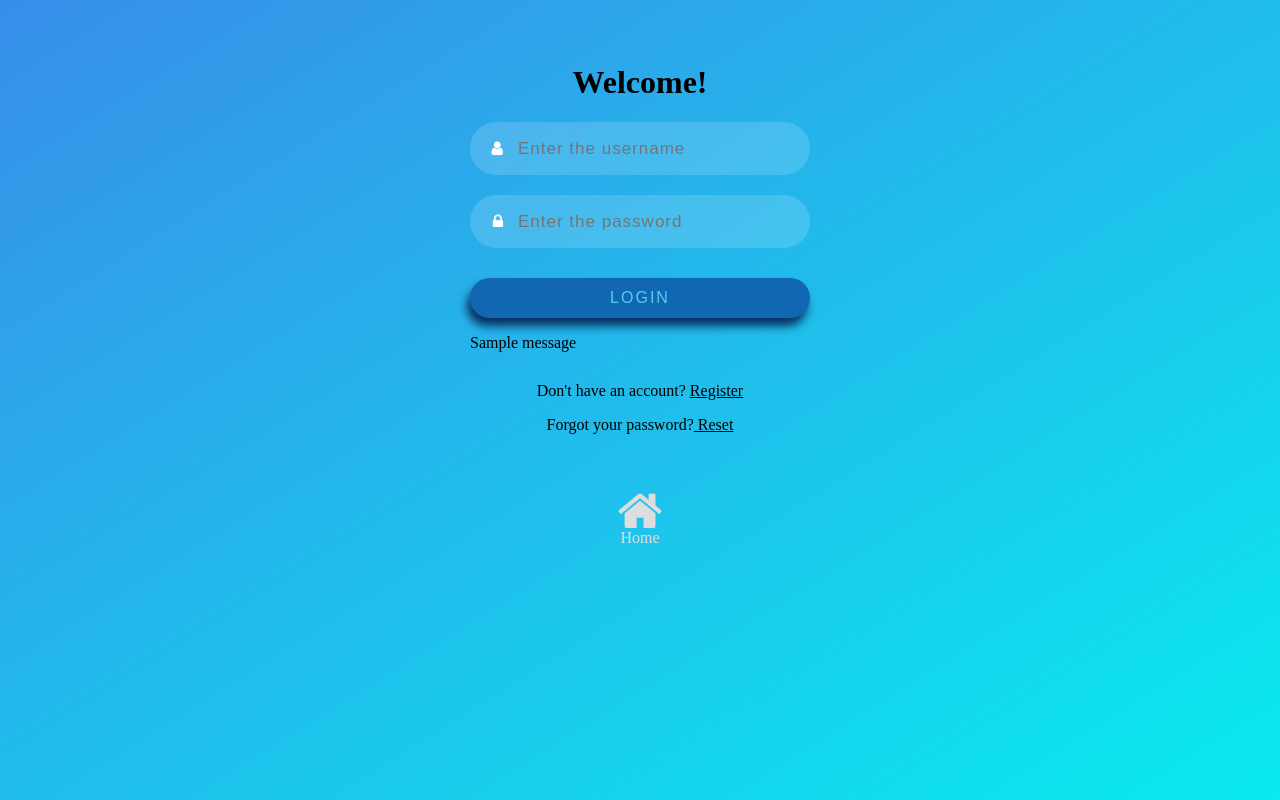
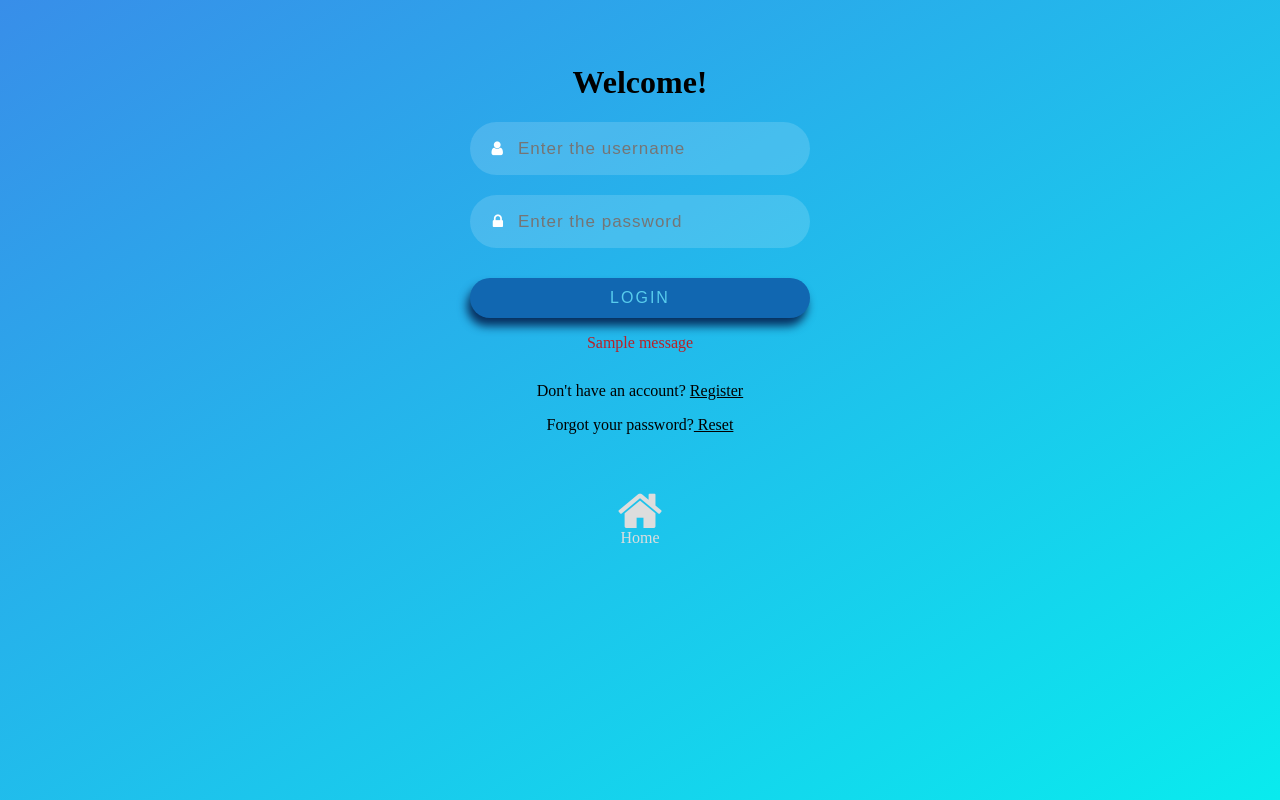
Before and after one commit to Chamud/covid-status-tracker, a Django app: page /login in a window 1280 px wide. Run offline with Django 3.2, Linux system fonts and the light colour scheme; one stand-in notice (Sample message) is shown.

Commit message:
modify login css

```diff
--- a/static/css/accountform.css
+++ b/static/css/accountform.css
@@ -100,6 +100,9 @@ form .field-group .wthree-field {
 	transform: scale(1.05);
 }
 
+.err{
+	color: #ba2127;
+}
 .home{
 	display: block;
 	font-size: 1rem;
--- a/templates/accounts/login.html
+++ b/templates/accounts/login.html
@@ -21,7 +21,7 @@
 					<div class="field-group">
 						<span class="fa fa-lock" aria-hidden="true"></span>
 						<div class="wthree-field">
-							<input type="password" name="password" placeholder="Enter the password">
+							<input type="password" name="password" placeholder="Enter the password" required>
 						</div>
 					</div>
 					<div class="wthree-field">
@@ -29,9 +29,12 @@
 					</div>
 
 				</form>
-				{% for message in messages %}
-					<p>{{ message }}</p>
-				{% endfor %}
+
+				<span class="text-center err" >
+					{% for message in messages %}
+						<p>{{ message }}</p>
+					{% endfor %}
+				</span>
 
 				<div class="login-navigation text-center">
 					<p>Don't have an account? <a href="{% url 'register' %}">Register</a></p>
```
Also changed, not shown: db.sqlite3.
